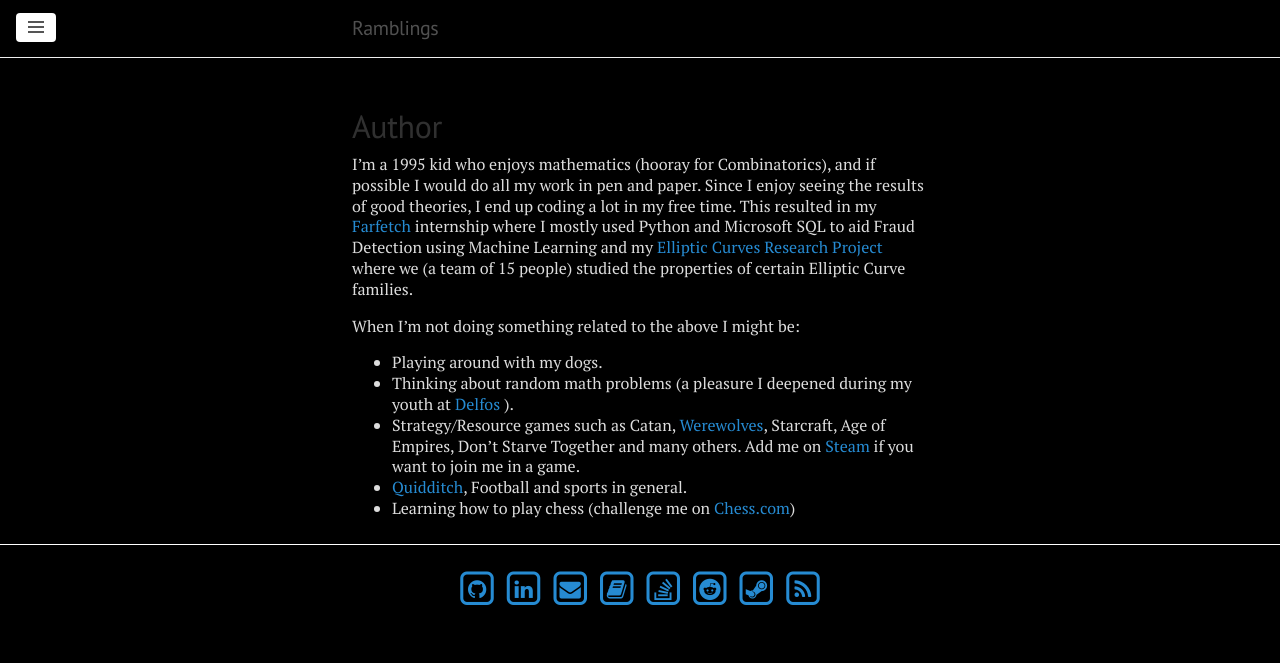
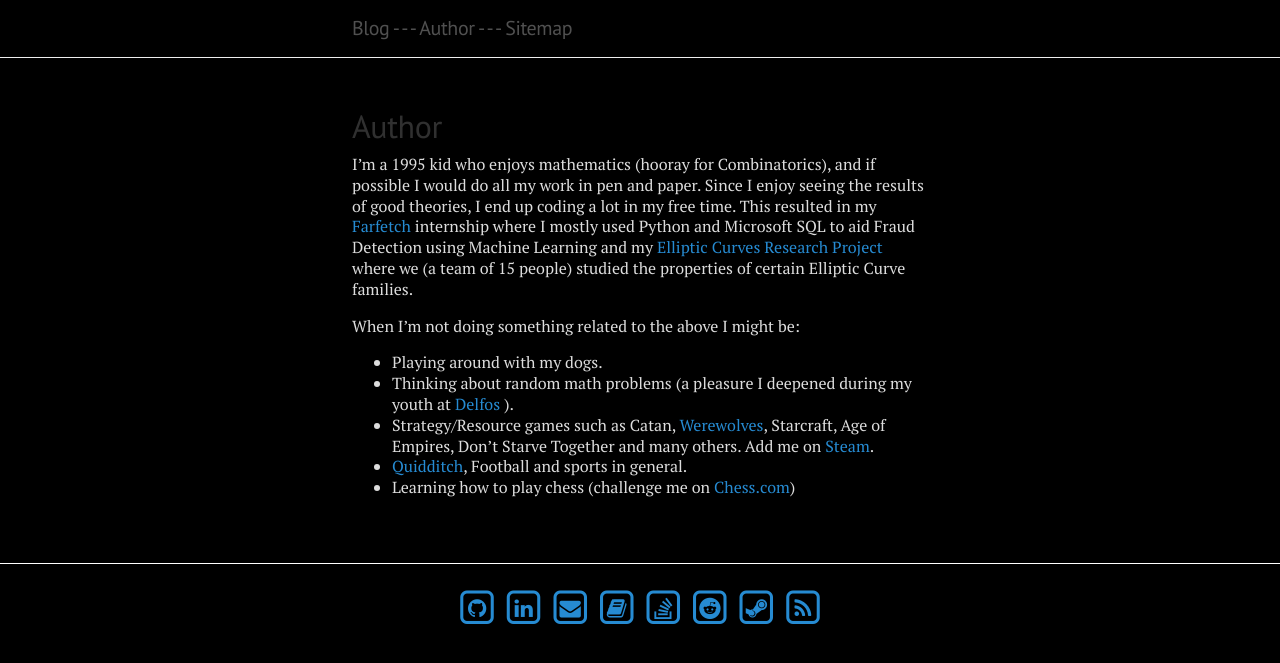
Before and after one commit to migueltorrescosta/migueltorrescosta.github.io, a Jekyll site: the page built from page_Author.md, in a window 1280 px wide. Shown: the top 663 px of the page. Built offline with Jekyll 4.4.1, drawn with Linux system fonts in a browser that asks for light colours; nearby versions of some CDN libraries.

Commit message:
Moved sitelinks from sidebar to a top located navbar

```diff
--- a/_config.yml
+++ b/_config.yml
@@ -6,7 +6,7 @@
 # relative_permalinks: true
 
 # Setup
-title:               Ramblings
+title:               Miguel Torres Costa
 description:         'A mathematician of many hobbies'
 url:                 http://lanyon.getpoole.com
 baseurl:             ''
--- a/_layouts/default.html
+++ b/_layouts/default.html
@@ -5,16 +5,20 @@
 
   <body>
 
-    {% include sidebar.html %}
-
     <!-- Wrap is the content to shift when toggling the sidebar. We wrap the
          content to avoid any CSS collisions with our real content. -->
     <div class="wrap">
       <div class="masthead">
         <div class="container">
           <h3 class="masthead-title">
-            <a href="{{ site.baseurl }}/" title="Home">{{ site.title }}</a>
-            <small>{{ site.tagline }}</small>
+            <a href="{{ site.baseurl }}/" title="Home">Blog</a>
+            {% for node in site.pages | sort:"url" %}
+              {% if node.title != null %}
+                {% if node.head == true %}
+                  - - - <a href="{{ node.url }}">{{ node.title }}</a>
+                {% endif %}
+              {% endif %}
+            {% endfor %}
           </h3>
         </div>
       </div>
@@ -42,7 +48,8 @@
           checkbox.checked = false;
         }, false);
       })(document);
-    </script>
+    </script> -->
+
   </body>
 </html>
 
--- a/page_Author.md
+++ b/page_Author.md
@@ -1,11 +1,10 @@
 ---
-layout: default
+layout: page
 title: Author
 permalink: /author/
 sidebar: true
+head: true
 ---
-
-<h1 class="page-title">Author</h1>
 
 I'm a 1995 kid who enjoys mathematics (hooray for Combinatorics), and if possible I would do all my work in pen and paper. Since I enjoy seeing the results of good theories, I end up coding a lot in my free time. This resulted in my [Farfetch]({{site.baseurl}}{% link _posts/2014-07-23-Farfetch.md %}) internship where I mostly used Python and Microsoft SQL to aid Fraud Detection using Machine Learning and my [Elliptic Curves Research Project]({{site.baseurl}}{% link _posts/2015-09-18-Elliptic-Curves.md %}) where we (a team of 15 people) studied the properties of certain Elliptic Curve families.
 
@@ -13,6 +12,6 @@
 
 - Playing around with my dogs.
 - Thinking about random math problems (a pleasure I deepened during my youth at [Delfos]({{site.baseurl}}{% link _posts/2013-09-29-Delfos.md %}) ).
-- Strategy/Resource games such as Catan, [Werewolves](https://en.wikipedia.org/wiki/Mafia_(party_game)), Starcraft, Age of Empires, Don't Starve Together and many others. Add me on [Steam](http://steamcommunity.com/id/{{ site.author.steam}}) if you want to join me in a game.
+- Strategy/Resource games such as Catan, [Werewolves](https://en.wikipedia.org/wiki/Mafia_(party_game)), Starcraft, Age of Empires, Don't Starve Together and many others. Add me on [Steam](http://steamcommunity.com/id/{{ site.author.steam}}).
 - [Quidditch](http://www.ouqc.uk/), Football and sports in general.
 - Learning how to play chess (challenge me on [Chess.com](https://www.chess.com/member/mtorres73))
```
Also changed, not shown: other parts of _layouts/default.html (+2 -0 lines), page_Sitemap.md (+5 -1 lines).
